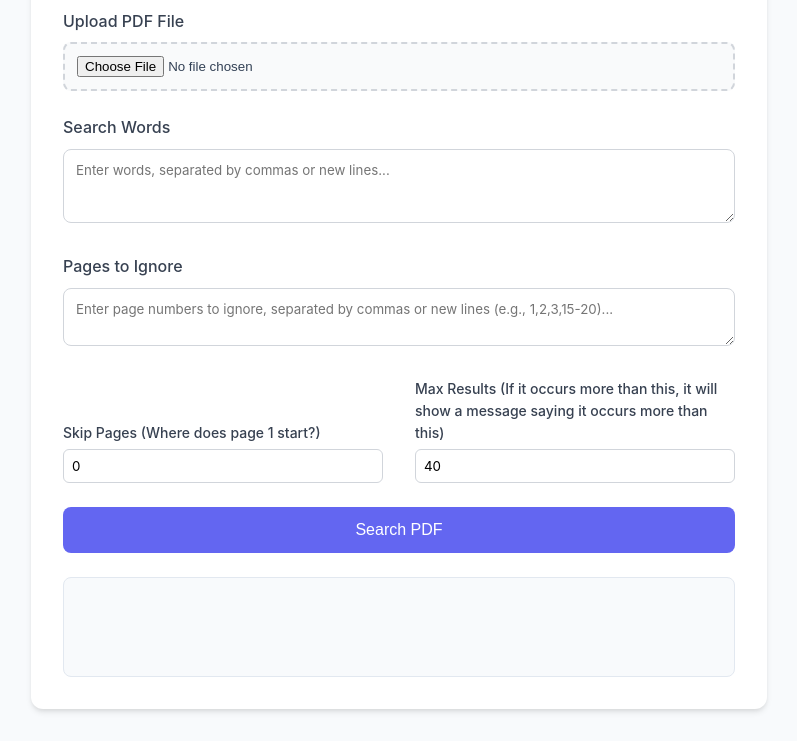
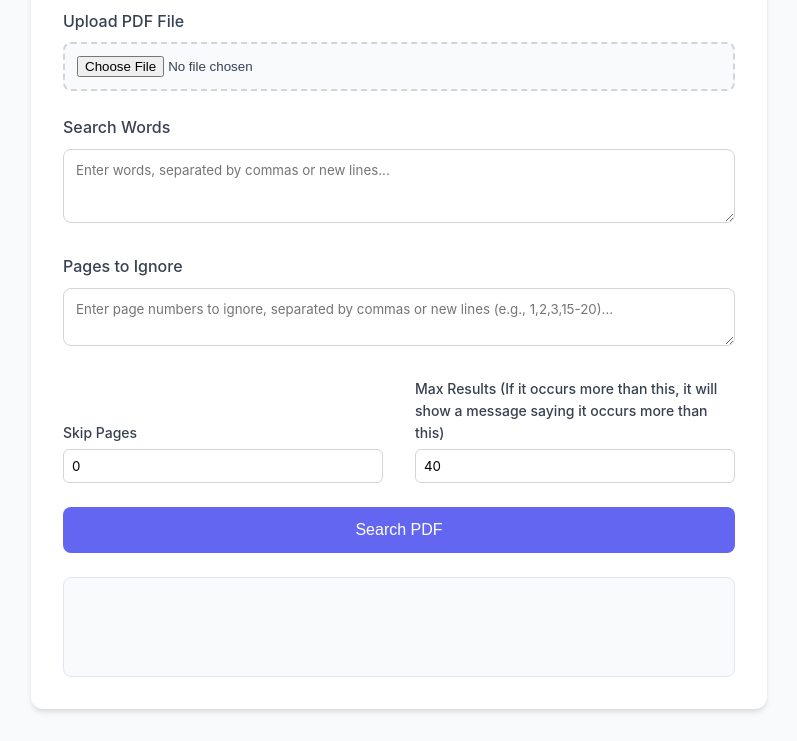
Before and after one commit to suppers-ai/pdf-word-finder, a plain HTML site: page index.html in a window 1280 px wide. Shown: the part 152-893 px from the top of the page, without its empty margins (241-1038 px from the left). Drawn offline with Linux system fonts and the light colour scheme.

Commit message:
fix: remvoe confusing hint

```diff
--- a/index.html
+++ b/index.html
@@ -167,7 +167,7 @@
     <div class="form-group">
       <div class="settings-row">
         <div class="settings-group">
-          <label for="skipPages">Skip Pages (Where does page 1 start?)</label>
+          <label for="skipPages">Skip Pages</label>
           <input type="number" id="skipPages" value="0" min="0">
         </div>
         <div class="settings-group">
```
